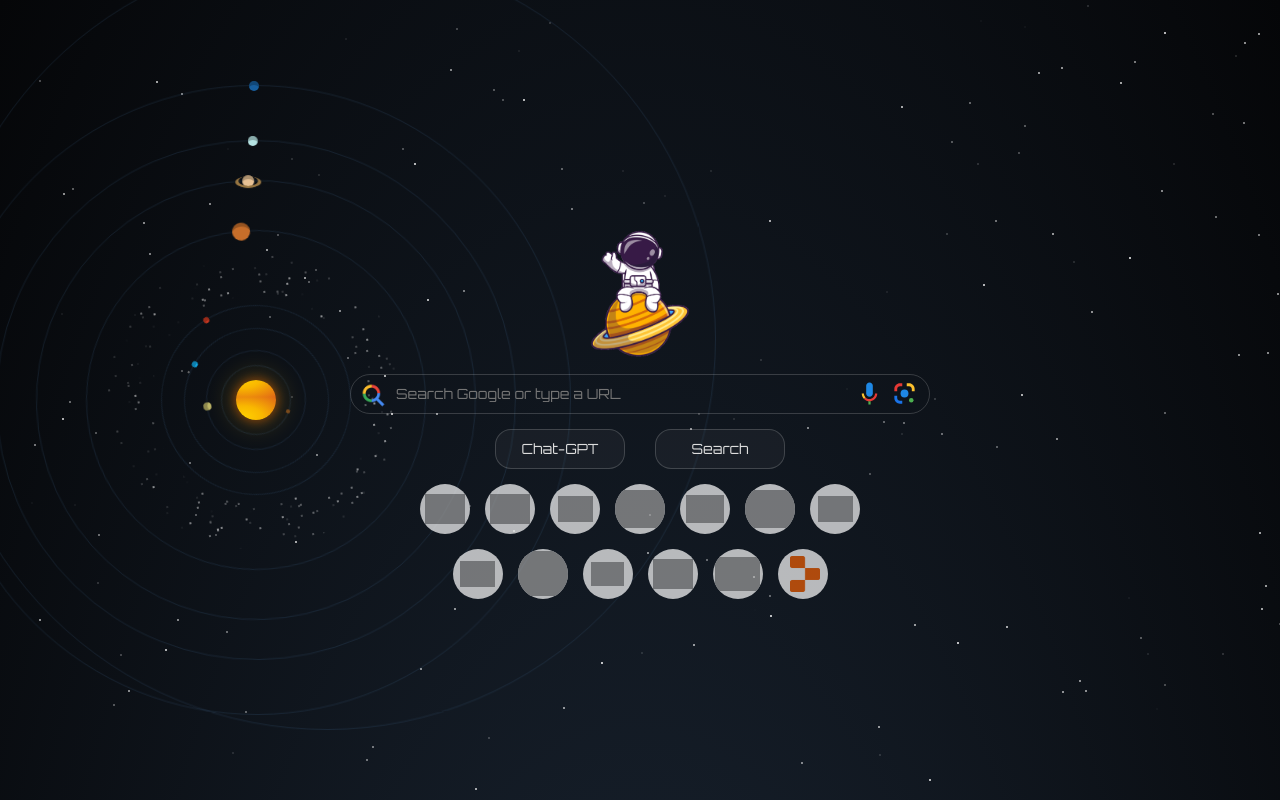
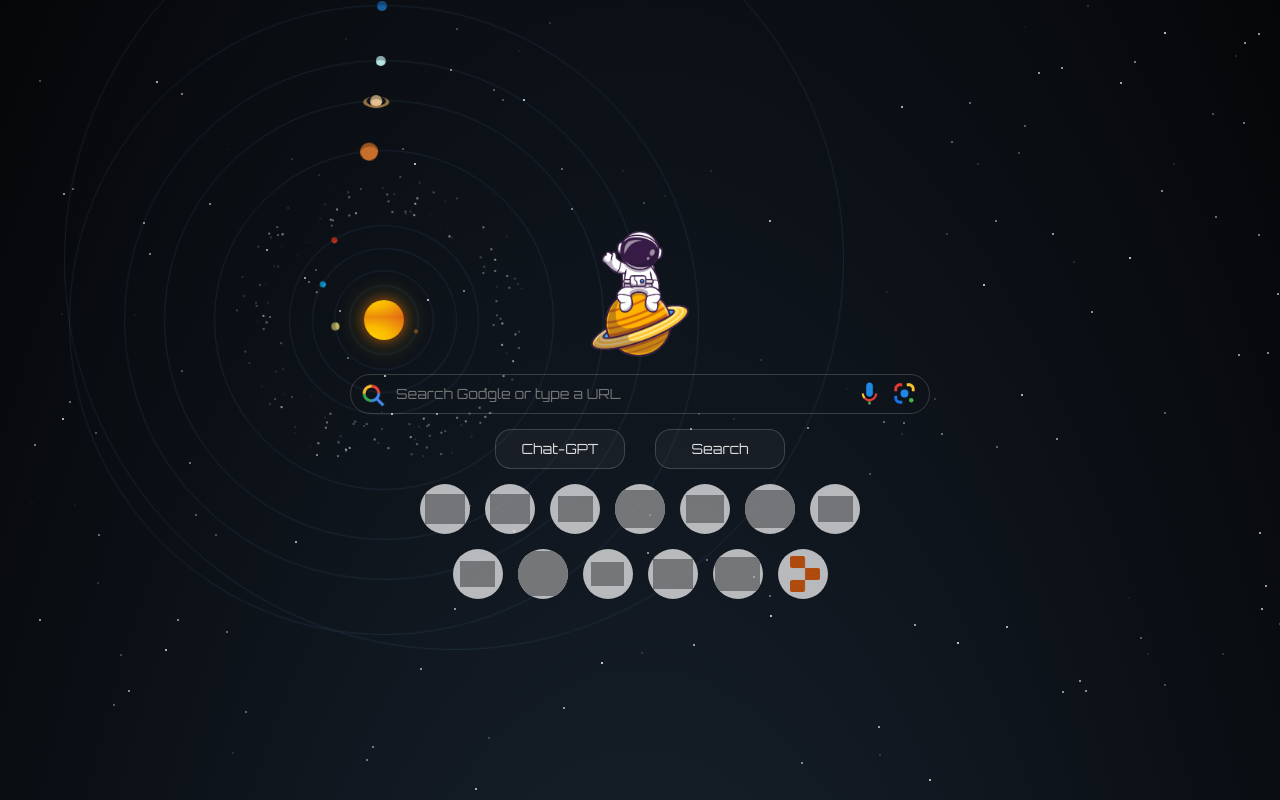
Before and after one commit to Ashutosh-Repos/GoogleHome, a website: page index.html in a window 1280 px wide. Shown: the top 800 px of the page. Drawn offline with nearby package versions, Linux system fonts and the light colour scheme; grey boxes are pictures that could not be loaded.

Commit message:
Update solarsystem.css

```diff
--- a/solarsystem.css
+++ b/solarsystem.css
@@ -111,8 +111,8 @@
   }
   .solar-syst div {
     border-radius: 1000px;
-    top: 50%;
-    left: 20%;
+    top: 40%;
+    left: 30%;
     position: absolute;
 
   }
```
